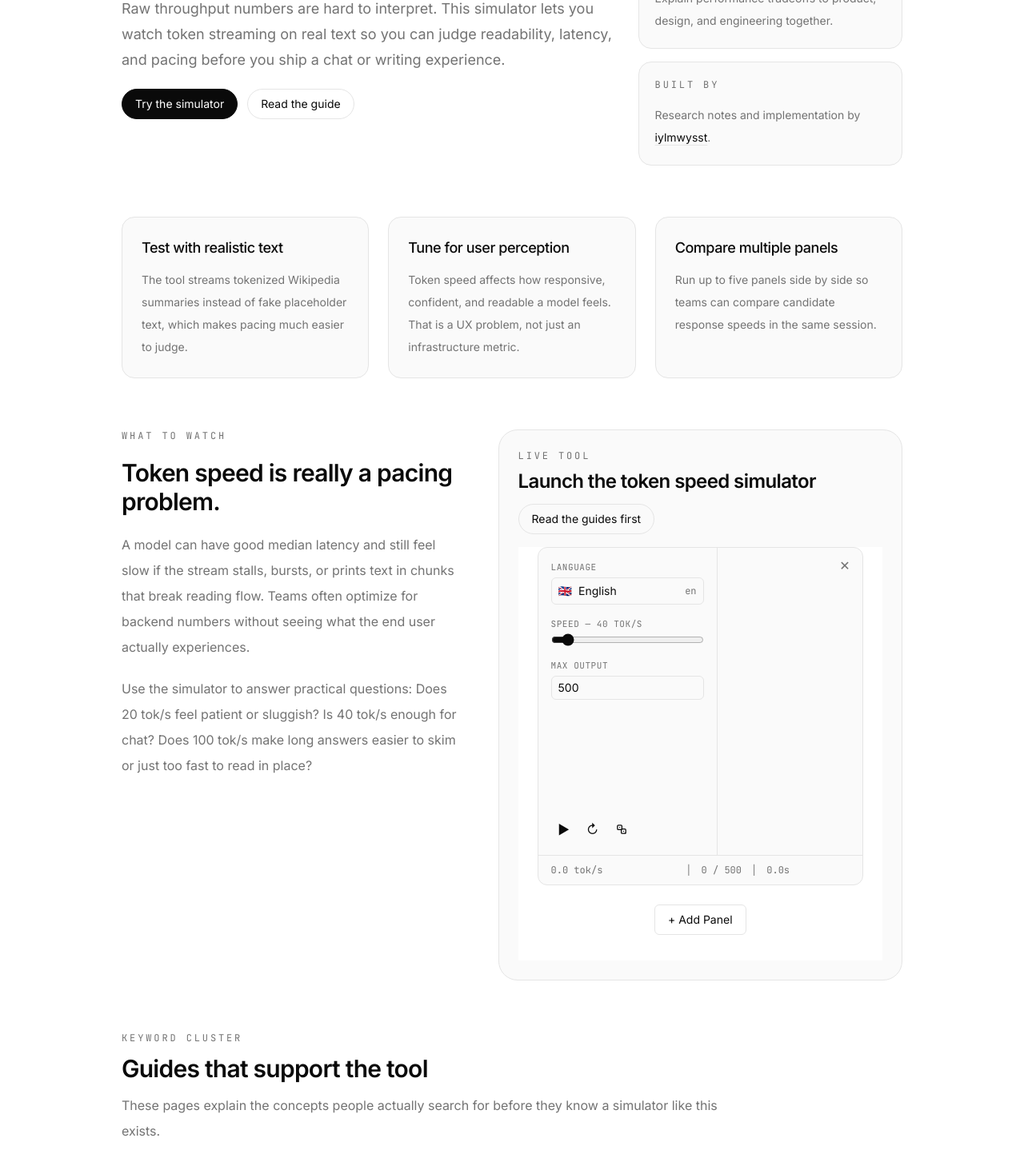
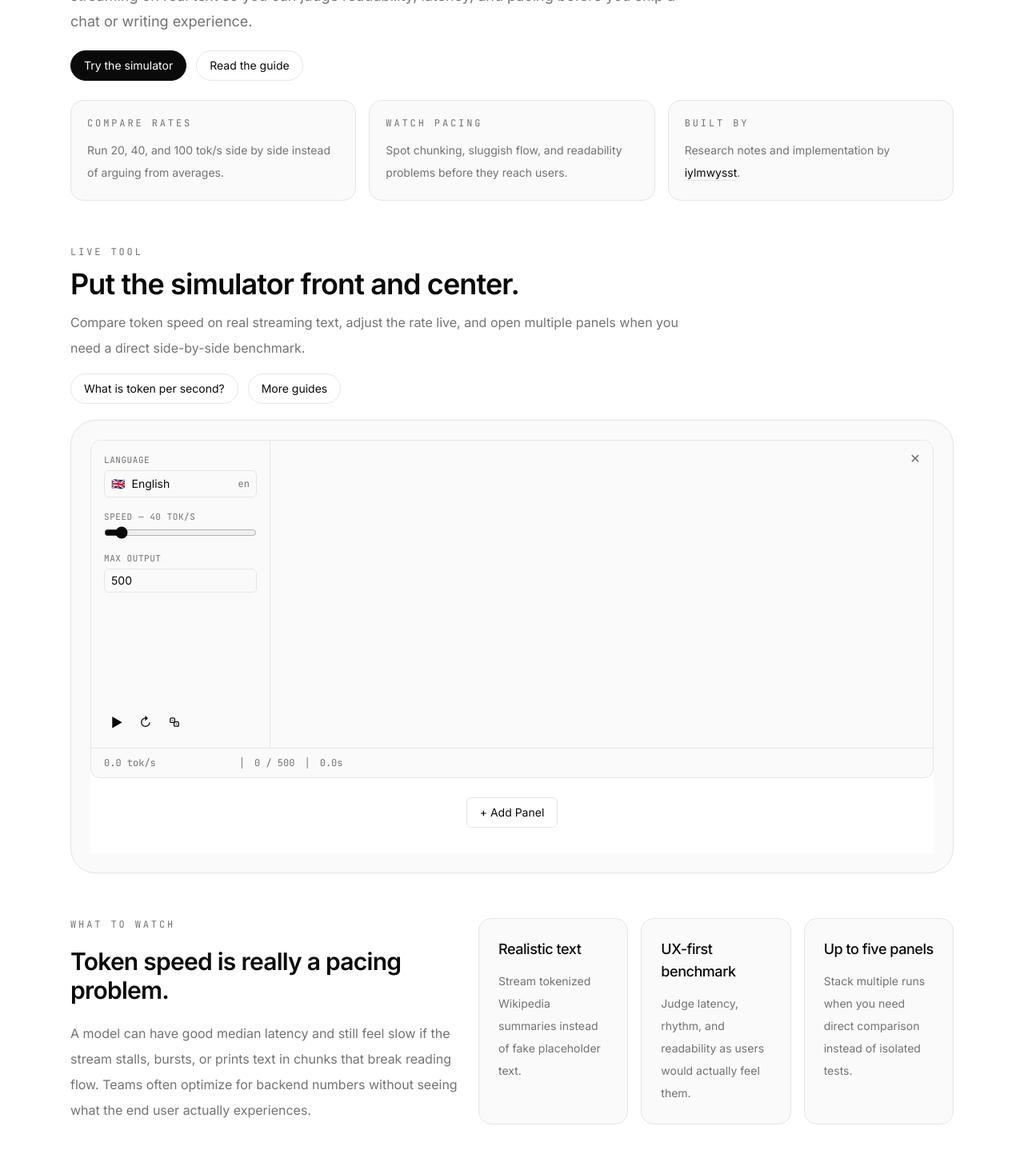
Before and after one commit to iylmwysst/llm-token-speed-simulation, a React (Vite) app: page / in a window 1280 px wide. Shown: the part 320-1773 px from the top of the page at 80% size. Built offline with nearby package versions, Linux system fonts and the light colour scheme.

Commit message:
Make simulator the primary homepage focus

```diff
--- a/index.html
+++ b/index.html
@@ -110,16 +110,16 @@
       </div>
     </header>
 
-    <main class="mx-auto flex max-w-5xl flex-col gap-16 px-6 py-10">
-      <section class="grid gap-8 lg:grid-cols-[1.3fr_0.7fr] lg:items-start">
-        <div class="space-y-5">
+    <main class="mx-auto flex max-w-6xl flex-col gap-14 px-6 py-10">
+      <section class="space-y-6">
+        <div class="max-w-4xl space-y-5">
           <p class="font-mono text-xs uppercase tracking-[0.28em] text-text-muted">
             Measure the feeling, not just the number
           </p>
-          <h1 class="max-w-3xl text-4xl font-semibold tracking-tight sm:text-5xl">
+          <h1 class="max-w-4xl text-4xl font-semibold tracking-tight sm:text-5xl">
             Visualize how fast an LLM response feels at different tokens per second.
           </h1>
-          <p class="max-w-2xl text-lg leading-8 text-text-muted">
+          <p class="max-w-3xl text-lg leading-8 text-text-muted">
             Raw throughput numbers are hard to interpret. This simulator lets you watch token
             streaming on real text so you can judge readability, latency, and pacing before you ship
             a chat or writing experience.
@@ -139,22 +139,22 @@
             </a>
           </div>
         </div>
-        <div class="grid gap-4">
+        <div class="grid gap-4 md:grid-cols-3">
           <div class="rounded-2xl border border-border bg-surface p-5">
-            <p class="font-mono text-xs uppercase tracking-[0.24em] text-text-muted">
-              Why teams use this
+            <p class="font-mono text-xs uppercase tracking-[0.24em] text-text-muted">Compare rates</p>
+            <p class="mt-3 text-sm leading-7 text-text-muted">
+              Run 20, 40, and 100 tok/s side by side instead of arguing from averages.
             </p>
-            <ul class="mt-4 space-y-3 text-sm leading-7 text-text-muted">
-              <li>Compare 20, 40, and 100 tokens per second without guessing.</li>
-              <li>See when an answer feels smooth, rushed, or frustratingly slow.</li>
-              <li>Explain performance tradeoffs to product, design, and engineering together.</li>
-            </ul>
           </div>
           <div class="rounded-2xl border border-border bg-surface p-5">
-            <p class="font-mono text-xs uppercase tracking-[0.24em] text-text-muted">
-              Built by
+            <p class="font-mono text-xs uppercase tracking-[0.24em] text-text-muted">Watch pacing</p>
+            <p class="mt-3 text-sm leading-7 text-text-muted">
+              Spot chunking, sluggish flow, and readability problems before they reach users.
             </p>
-            <p class="mt-4 text-sm leading-7 text-text-muted">
+          </div>
+          <div class="rounded-2xl border border-border bg-surface p-5">
+            <p class="font-mono text-xs uppercase tracking-[0.24em] text-text-muted">Built by</p>
+            <p class="mt-3 text-sm leading-7 text-text-muted">
               Research notes and implementation by
               <a
                 href="https://github.com/iylmwysst"
@@ -166,31 +166,39 @@
         </div>
       </section>
 
-      <section class="grid gap-6 md:grid-cols-3">
-        <article class="rounded-2xl border border-border bg-surface p-6">
-          <h2 class="text-lg font-medium tracking-tight">Test with realistic text</h2>
-          <p class="mt-3 text-sm leading-7 text-text-muted">
-            The tool streams tokenized Wikipedia summaries instead of fake placeholder text, which
-            makes pacing much easier to judge.
-          </p>
-        </article>
-        <article class="rounded-2xl border border-border bg-surface p-6">
-          <h2 class="text-lg font-medium tracking-tight">Tune for user perception</h2>
-          <p class="mt-3 text-sm leading-7 text-text-muted">
-            Token speed affects how responsive, confident, and readable a model feels. That is a UX
-            problem, not just an infrastructure metric.
-          </p>
-        </article>
-        <article class="rounded-2xl border border-border bg-surface p-6">
-          <h2 class="text-lg font-medium tracking-tight">Compare multiple panels</h2>
-          <p class="mt-3 text-sm leading-7 text-text-muted">
-            Run up to five panels side by side so teams can compare candidate response speeds in the
-            same session.
-          </p>
-        </article>
+      <section class="space-y-5" id="simulator">
+        <div class="flex flex-wrap items-end justify-between gap-4">
+          <div class="max-w-3xl space-y-3">
+            <p class="font-mono text-xs uppercase tracking-[0.24em] text-text-muted">Live tool</p>
+            <h2 class="text-3xl font-semibold tracking-tight sm:text-4xl">
+              Put the simulator front and center.
+            </h2>
+            <p class="text-base leading-8 text-text-muted">
+              Compare token speed on real streaming text, adjust the rate live, and open multiple
+              panels when you need a direct side-by-side benchmark.
+            </p>
+          </div>
+          <div class="flex flex-wrap gap-3 text-sm">
+            <a
+              href="/llm-token-speed-simulation/what-is-token-per-second/"
+              class="rounded-full border border-border px-4 py-2 no-underline transition-colors hover:bg-surface"
+            >
+              What is token per second?
+            </a>
+            <a
+              href="#guides"
+              class="rounded-full border border-border px-4 py-2 no-underline transition-colors hover:bg-surface"
+            >
+              More guides
+            </a>
+          </div>
+        </div>
+        <div class="rounded-[2rem] border border-border bg-surface p-4 shadow-[0_0_0_1px_rgba(0,0,0,0.02)] sm:p-6">
+          <div id="root" data-embedded="true"></div>
+        </div>
       </section>
 
-      <section class="grid gap-10 lg:grid-cols-[0.92fr_1.08fr] lg:items-start">
+      <section class="grid gap-6 lg:grid-cols-[0.9fr_1.1fr] lg:items-start">
         <div class="space-y-5">
           <p class="font-mono text-xs uppercase tracking-[0.24em] text-text-muted">What to watch</p>
           <h2 class="text-3xl font-semibold tracking-tight">Token speed is really a pacing problem.</h2>
@@ -199,28 +207,26 @@
             prints text in chunks that break reading flow. Teams often optimize for backend numbers
             without seeing what the end user actually experiences.
           </p>
-          <p class="text-base leading-8 text-text-muted">
-            Use the simulator to answer practical questions: Does 20 tok/s feel patient or sluggish?
-            Is 40 tok/s enough for chat? Does 100 tok/s make long answers easier to skim or just too
-            fast to read in place?
-          </p>
         </div>
-        <div class="space-y-4 rounded-3xl border border-border bg-surface p-6" id="simulator">
-          <div class="flex flex-wrap items-center justify-between gap-3">
-            <div>
-              <p class="font-mono text-xs uppercase tracking-[0.24em] text-text-muted">
-                Live tool
-              </p>
-              <h2 class="mt-2 text-2xl font-semibold tracking-tight">Launch the token speed simulator</h2>
-            </div>
-            <a
-              href="#guides"
-              class="rounded-full border border-border px-4 py-2 text-sm no-underline transition-colors hover:bg-bg"
-            >
-              Read the guides first
-            </a>
-          </div>
-          <div id="root" data-embedded="true"></div>
+        <div class="grid gap-4 md:grid-cols-3">
+          <article class="rounded-2xl border border-border bg-surface p-6 md:col-span-1">
+            <h2 class="text-lg font-medium tracking-tight">Realistic text</h2>
+            <p class="mt-3 text-sm leading-7 text-text-muted">
+              Stream tokenized Wikipedia summaries instead of fake placeholder text.
+            </p>
+          </article>
+          <article class="rounded-2xl border border-border bg-surface p-6 md:col-span-1">
+            <h2 class="text-lg font-medium tracking-tight">UX-first benchmark</h2>
+            <p class="mt-3 text-sm leading-7 text-text-muted">
+              Judge latency, rhythm, and readability as users would actually feel them.
+            </p>
+          </article>
+          <article class="rounded-2xl border border-border bg-surface p-6 md:col-span-1">
+            <h2 class="text-lg font-medium tracking-tight">Up to five panels</h2>
+            <p class="mt-3 text-sm leading-7 text-text-muted">
+              Stack multiple runs when you need direct comparison instead of isolated tests.
+            </p>
+          </article>
         </div>
       </section>
 
--- a/src/App.tsx
+++ b/src/App.tsx
@@ -46,8 +46,8 @@ export default function App({ embedded = false }: Props) {
     <div className={embedded ? 'bg-bg text-text' : 'min-h-screen bg-bg text-text'}>
       {!embedded && <Header theme={theme} onToggleTheme={toggleTheme} />}
       <main
-        className={`mx-auto flex max-w-4xl flex-col gap-6 px-6 ${
-          embedded ? 'pb-8 pt-0' : 'py-8'
+        className={`mx-auto flex flex-col gap-6 ${
+          embedded ? 'max-w-none px-0 pb-8 pt-0' : 'max-w-4xl px-6 py-8'
         }`}
       >
         <AnimatePresence initial={false}>
```
